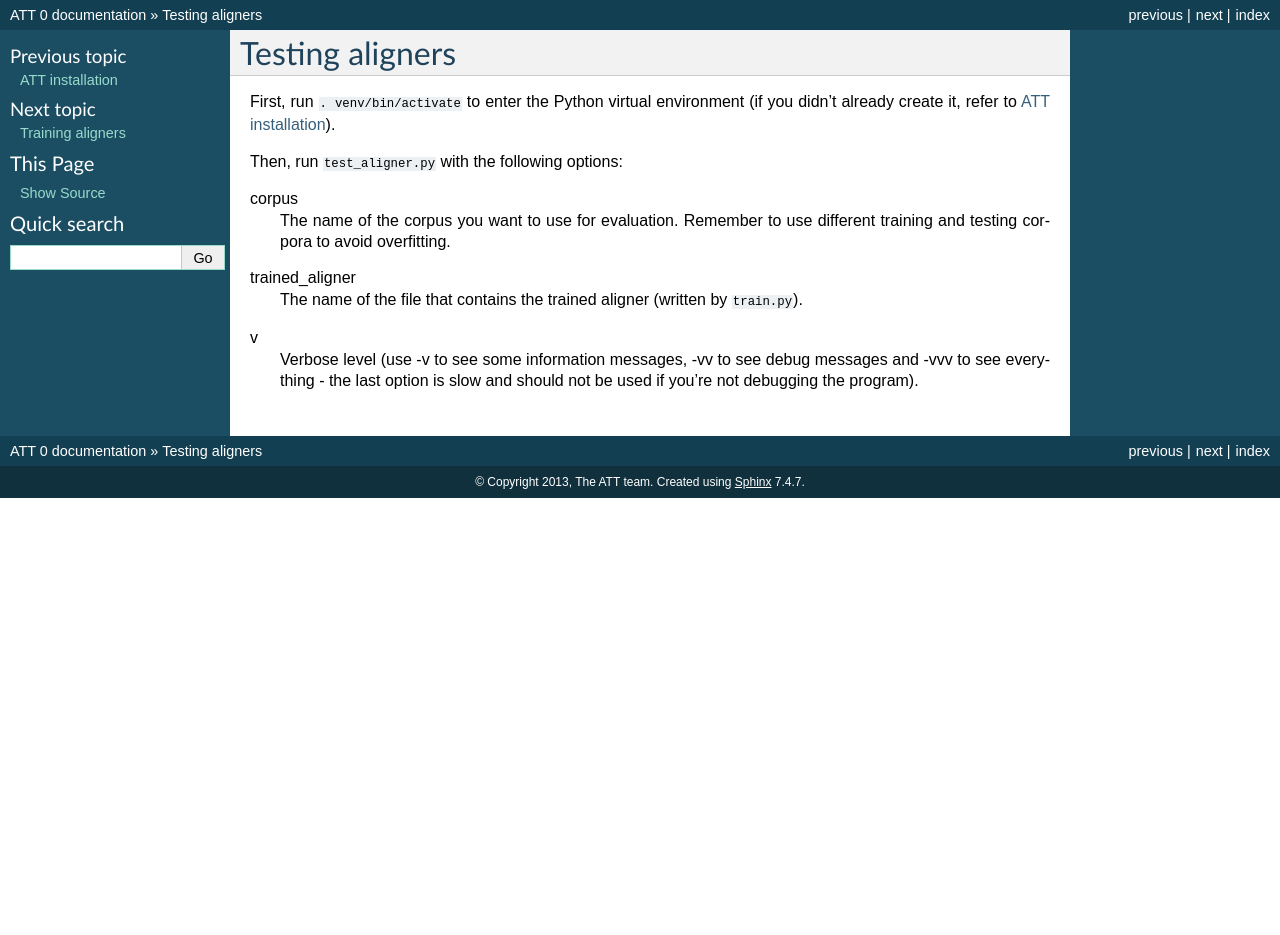
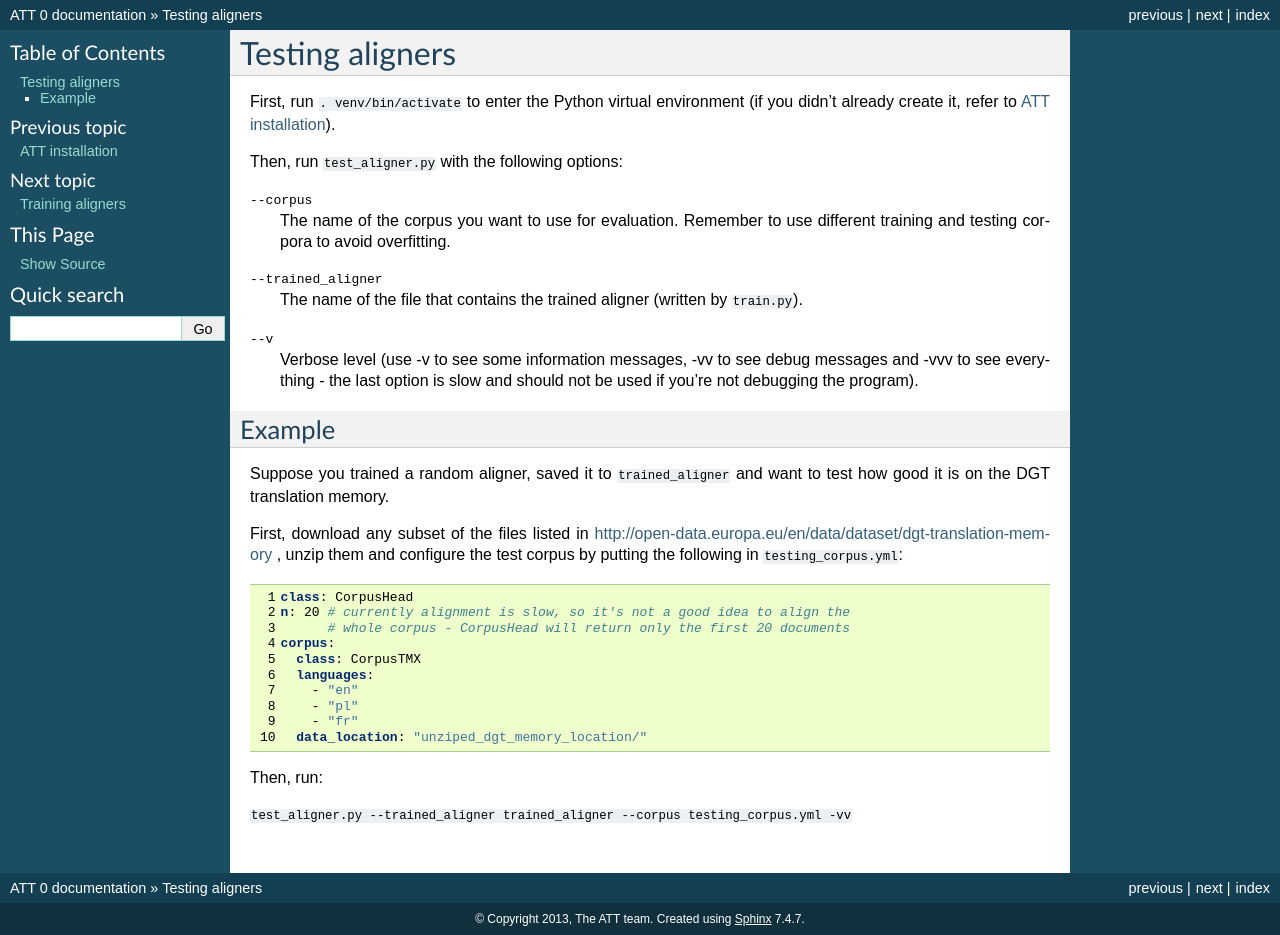
Before and after one commit to kazet/ATT, a Sphinx documentation site: the page built from att/doc/testing_aligners.rst, in a window 1280 px wide. Built offline with Sphinx 7.4.7, drawn with Linux system fonts in a browser that asks for light colours; before the commit the page ends 900 px from its top, so only the background shows below that.

Commit message:
removing unused command and minor doc fix

```diff
--- a/att/doc/testing_aligners.rst
+++ b/att/doc/testing_aligners.rst
@@ -7,13 +7,42 @@ First, run ``. venv/bin/activate`` to enter the Python virtual environment
 
 Then, run ``test_aligner.py`` with the following options:
 
-corpus
+--corpus
    The name of the corpus you want to use for evaluation. Remember to use
    different training and testing corpora to avoid overfitting.
-trained_aligner
+--trained_aligner
    The name of the file that contains the trained aligner (written by
    ``train.py``).
-v
+--v
    Verbose level (use -v to see some information messages, -vv to see
    debug messages and -vvv to see everything - the last option is slow
    and should not be used if you're not debugging the program).
+
+Example
+-------
+
+Suppose you trained a random aligner, saved it to ``trained_aligner`` and want
+to test how good it is on the DGT translation memory.
+
+First, download any subset of the files listed in
+http://open-data.europa.eu/en/data/dataset/dgt-translation-memory ,
+unzip them and configure the test corpus by putting the following in
+``testing_corpus.yml``:
+
+.. code-block:: yaml
+  :linenos:
+
+  class: CorpusHead
+  n: 20 # currently alignment is slow, so it's not a good idea to align the
+        # whole corpus - CorpusHead will return only the first 20 documents
+  corpus:
+    class: CorpusTMX
+    languages:
+      - "en"
+      - "pl"
+      - "fr"
+    data_location: "unziped_dgt_memory_location/"
+
+Then, run:
+
+``test_aligner.py --trained_aligner trained_aligner --corpus testing_corpus.yml -vv``
--- a/setup.py
+++ b/setup.py
@@ -1,9 +1,7 @@
 from setuptools import setup
-from att.test import RunAll
 
 setup(
   name="ATT",
-  cmdclass={"test": RunAll},
   package_data = {
     'att/html': [
         'dependencies/*',
```
Also changed, not shown: README.md (+6 -0 lines), 1 other file.
